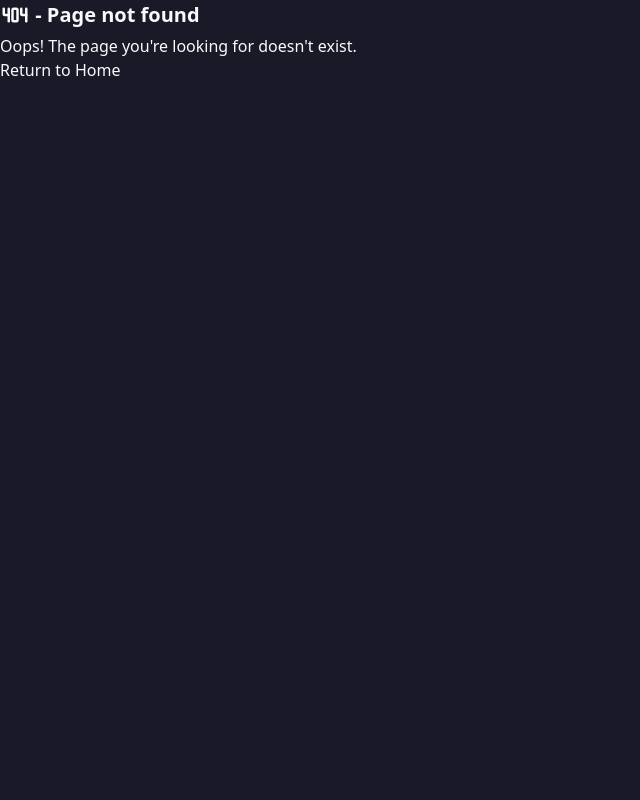
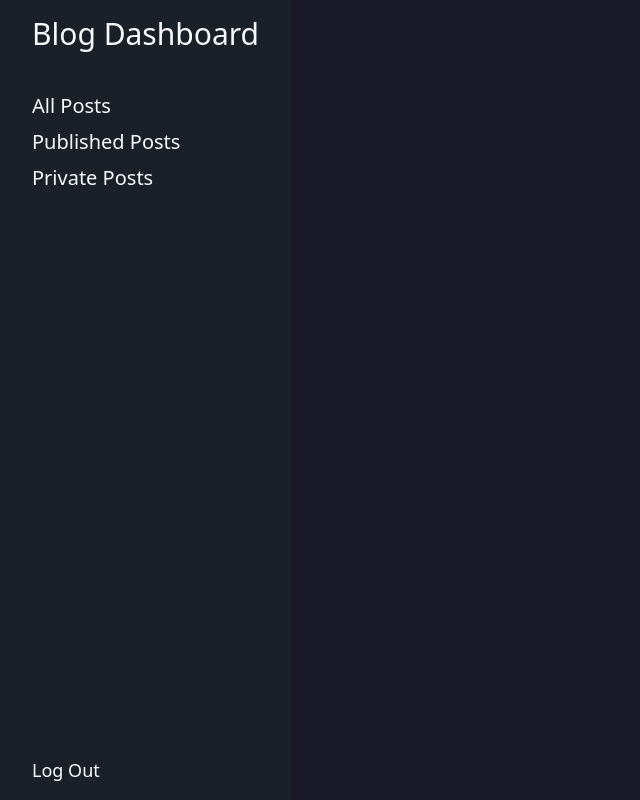
Before and after one commit to alienworld1/blog-frontend-admin, a React (Vite) app: page /dashboard in a window 1280 px wide. Before the commit this address had no page. Shown: the whole page, without its empty margins (0-640 px from the left). Built offline with nearby package versions, Linux system fonts and the light colour scheme.

Commit message:
Add sidebar to dashboard

```diff
--- a/src/App.jsx
+++ b/src/App.jsx
@@ -5,7 +5,7 @@ const router = createBrowserRouter(routes);
 
 function App() {
   return (
-    <div className="flex flex-col h-screen bg-[#191927] cursor-default">
+    <div className="flex flex-col h-screen bg-primary cursor-default">
       <RouterProvider router={router} />
     </div>
   );
--- /dev/null
+++ b/src/components/sidebar.jsx
@@ -0,0 +1,25 @@
+import { Link } from 'react-router-dom';
+
+function Sidebar() {
+  return (
+    <div className="px-8 py-4 h-full bg-secondary flex flex-col gap-10">
+      <h1 className="text-3xl text-slate-50 font-medium">Blog Dashboard</h1>
+
+      <ul className="flex flex-col list-none text-xl text-slate-50 flex-1 gap-2">
+        <li className="cursor-pointer hover:text-violet-300">All Posts</li>
+        <li className="cursor-pointer hover:text-violet-300">
+          Published Posts
+        </li>
+        <li className="cursor-pointer hover:text-violet-300">Private Posts</li>
+      </ul>
+      <Link
+        to="/log-out"
+        className="text-slate-50 text-lg hover:text-violet-300"
+      >
+        Log Out
+      </Link>
+    </div>
+  );
+}
+
+export default Sidebar;
--- /dev/null
+++ b/src/pages/dashboard.jsx
@@ -0,0 +1,12 @@
+import Sidebar from '../components/sidebar';
+
+function Dashboard() {
+  return (
+    <main className="flex h-full">
+      <Sidebar />
+      <article className="flex-1"></article>
+    </main>
+  );
+}
+
+export default Dashboard;
--- a/src/pages/index.js
+++ b/src/pages/index.js
@@ -1,7 +1,9 @@
 import Login from './login';
 import Error from './error';
+import Dashboard from './dashboard';
 
 export default {
   Login,
   Error,
+  Dashboard,
 };
--- a/src/routes.jsx
+++ b/src/routes.jsx
@@ -8,6 +8,7 @@ const routes = [
     errorElement: <Pages.Error />,
   },
   { path: '/log-in', element: <Pages.Login /> },
+  { path: '/dashboard', element: <Pages.Dashboard /> },
 ];
 
 export default routes;
--- a/tailwind.config.js
+++ b/tailwind.config.js
@@ -2,7 +2,12 @@
 export default {
   content: ['./index.html', './src/**/*.{js,ts,jsx,tsx}'],
   theme: {
-    extend: {},
+    extend: {
+      colors: {
+        primary: '#191927',
+        secondary: '#192027',
+      },
+    },
   },
   plugins: [],
 };
```
